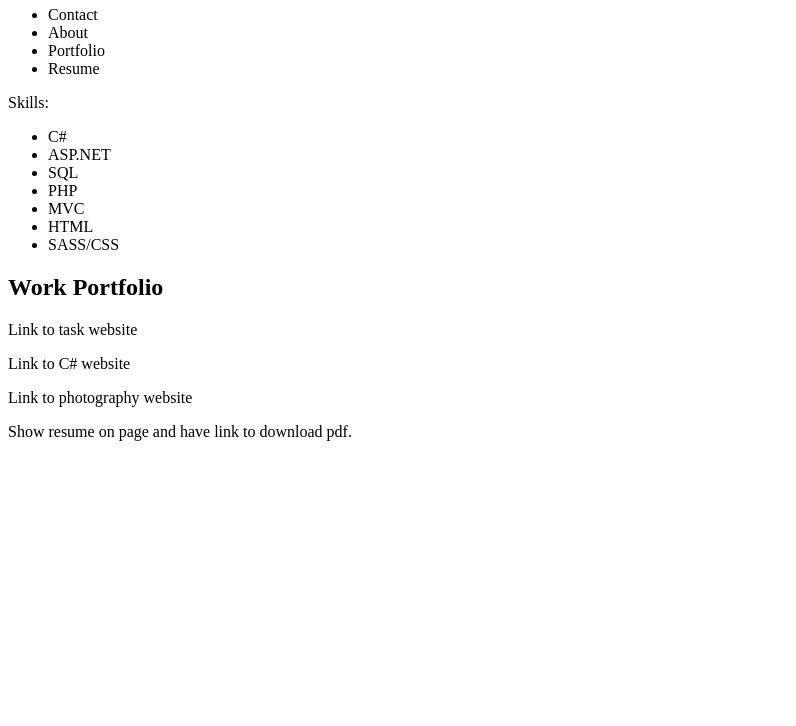
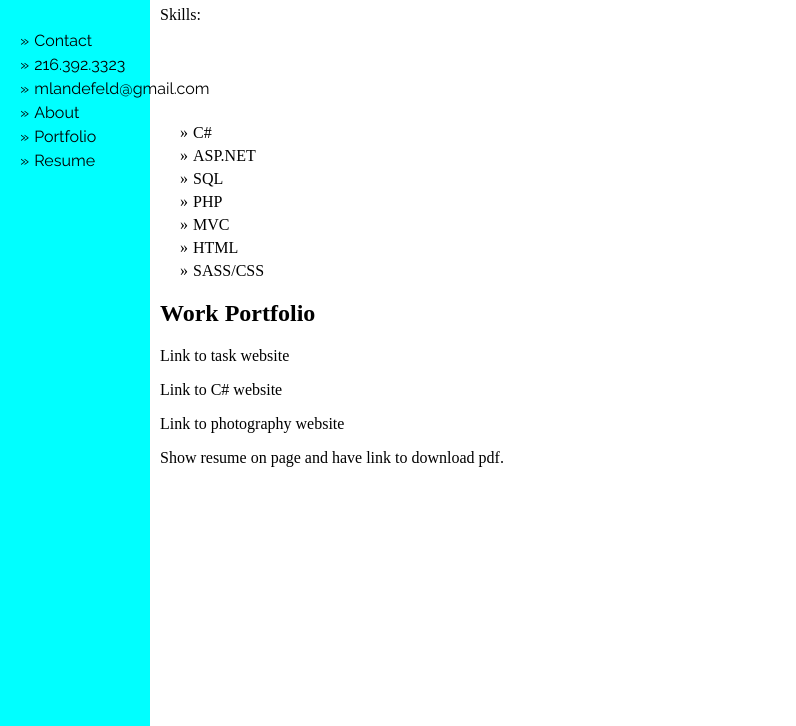
Before and after one commit to mlandefeld/mlandefeld.github.io, a plain HTML site: page index.html in a window 1280 px wide. Shown: the part 74-800 px from the top of the page, without its empty margins (0-796 px from the left). Drawn offline with Linux system fonts and the light colour scheme.

Commit message:
menu updates

```diff
--- /dev/null
+++ b/css/stylesheet.css
@@ -0,0 +1,68 @@
+body{
+background-color: #fff;
+margin-left: 160px;
+}
+header{
+    font-family: 'Raleway', sans-serif;
+    color: #50706D;
+}
+ul{
+    list-style-type: none;
+    margin-top: 100px;
+    margin-left: -20px;
+}
+a:link{
+    text-decoration: none;
+    color:#000000;
+}
+a:visited{
+    text-decoration: none;
+}
+a:hover{
+    color:darkred;
+}
+li{
+    margin-top: 5px;
+}
+ul li:before {
+    content: "\00BB";
+    margin-right: 5px;
+}
+ul li:after{
+    -webkit-transform: rotate(90deg);
+    -moz-transform: rotate(90deg);
+    -o-transform: rotate(90deg);
+    -ms-transform: rotate(90deg);
+    transform: rotate(90deg);
+}
+.dropdown ul{
+    position: relative;
+    display: inline-block;
+}
+.dropdown li:active{
+    content:"number";
+    content: "name";
+}
+.dropdown-contact:hover{
+    display: none;
+    position: absolute;
+    background-color: #f9f9f9;
+    min-width: 160px;
+    box-shadow: 0px 8px 16px 0px rgba(0,0,0,0.2);
+    padding: 12px 16px;
+    z-index: 1;
+}
+.dropdown:hover .dropdown-content {
+    display: block;
+}
+nav{
+    font-family: 'Raleway', sans-serif;
+    position:fixed;
+    left:0;
+    top:0;
+    bottom:0;
+    width:150px;
+    height:100%;
+    background-color: aqua;
+
+}
--- a/css/stylesheet.css.css
+++ /dev/null
@@ -1,3 +0,0 @@
-body{
-color: #7F7D7F;
-}
--- a/index.html
+++ b/index.html
@@ -3,23 +3,31 @@
 	<head>
 		<meta charset = "UTF-8">
 		<title>Margaret Landefeld</title>
-		<link rel="stylesheet" type="text/css" href="css/app.css">
+		<link rel="stylesheet" type="text/css" href="css/stylesheet.css">
+        <link href='https://fonts.googleapis.com/css?family=Raleway:400' rel='stylesheet' type='text/css'>
 	</head>
 	<body>
-        <header>
-            <!--Side bar header with phone number and email sticy on the left side-->
-            <h1>Margaret Landefeld, Software Engineer</h1>
+        <div class="container">
+            <header>
+                <!--Side bar header with phone number and email sticy on the left side-->
+                <h1>Margaret Landefeld, Software Engineer</h1>
+
+            </header>
+        </div>
+        <div>
             <nav>
-                <ul>
-                    <li>Contact</li>
-                    <!--Dropdown to see phone # and email address-->
-                    <li>About</li><!--link to part of page with this info, will scroll down to part of page-->
-                    <li>Portfolio</li>
-                    <li>Resume</li>
-                </ul>
+                <div class="dropdown">
+                    <ul>
+                        <li><a href="/contact.html">Contact</a></li>
+                            <li class="menu-dropdown">216.392.3323</li>
+                            <li class="menu-dropdown">mlandefeld@gmail.com</li>
+                        <li><a href="/about.html">About</a></li><!--link to part of page with this info, will scroll down to part of page-->
+                        <li><a href="/portfolio.html">Portfolio</a></li>
+                        <li><a href="/resume.html">Resume</a></li>
+                    </ul>
+                </div>
             </nav>
-        </header>
-
+        </div>
         <p>Skills:</p>
         <ul>
             <li>C#</li>
```
